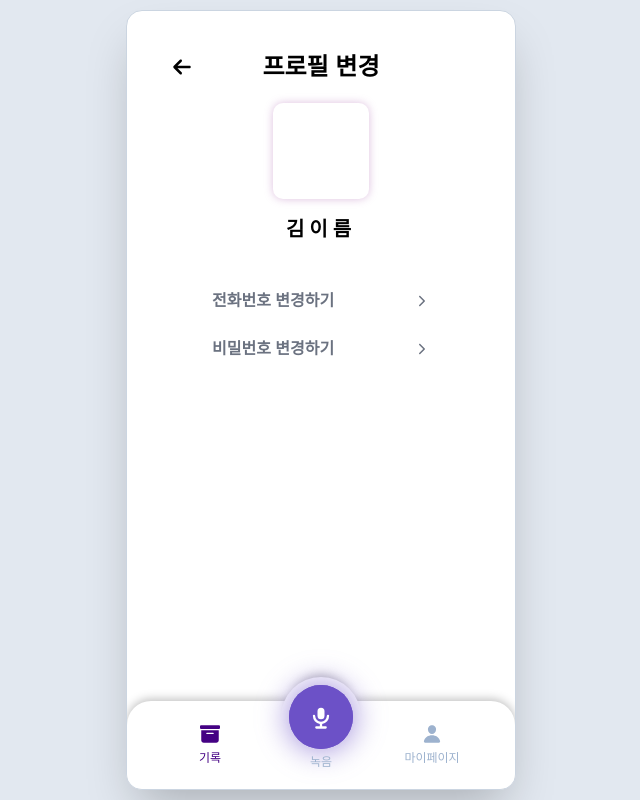
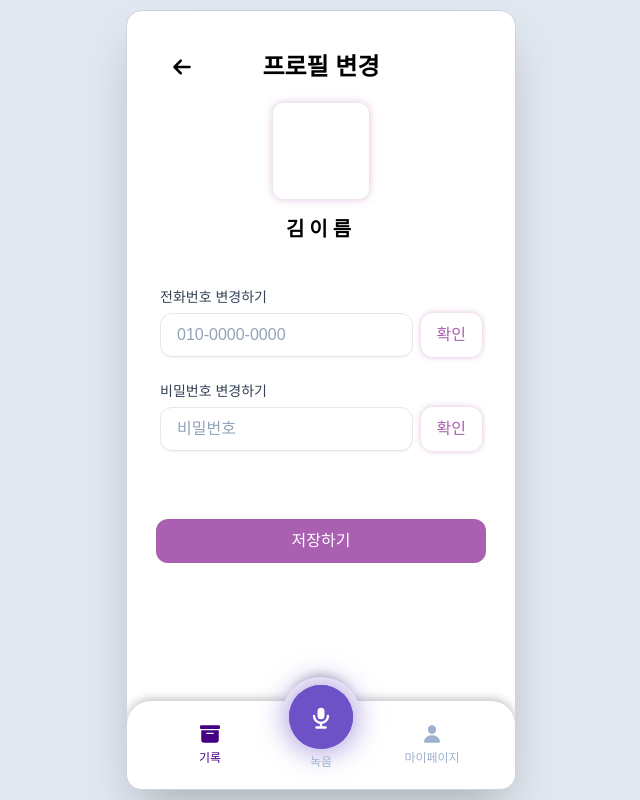
Before and after one commit to taeranlee/maumii, a React (Vite) app: page /mypage/edit in a window 1280 px wide. Shown: the whole page, without its empty margins (319-959 px from the left). Built offline with nearby package versions, Linux system fonts and the light colour scheme; no server answers.

Commit message:
feat:mypage 전화번호/비밀번호 변경 페이지 수정

```diff
--- /dev/null
+++ b/src/api/api.js
@@ -0,0 +1,12 @@
+// src/lib/api.js
+import axios from "axios";
+
+export const api = axios.create({
+  baseURL: import.meta?.env?.VITE_API_BASE_URL || "http://localhost:9000",
+});
+
+api.interceptors.request.use((config) => {
+  const token = localStorage.getItem("accessToken");
+  if (token) config.headers.Authorization = `Bearer ${token}`;
+  return config;
+});
--- a/src/pages/MypageEdit.jsx
+++ b/src/pages/MypageEdit.jsx
@@ -1,26 +1,135 @@
 import Title from "../components/Title";
+import { useMemo, useState } from "react";
 import { Link } from "react-router-dom";
 import { FaArrowLeft } from "react-icons/fa6";
-import { IoIosArrowForward } from "react-icons/io";
+import Button from "../components/Button";
+import Input from "../components/Input";
+import { api } from "../api/api"; // axios 사용 시
 
 export default function MypageEdit() {
+  const [phone, setPhone] = useState("");
+  const [pw, setPw] = useState("");
+
+  // 화면에서 “확인” 누른 값 (서버로 보낼 준비된 값)
+  const [staged, setStaged] = useState({});
+  const [loading, setLoading] = useState(false);
+
+  const uId = localStorage.getItem("uId") || "yo"; // 임시
+
+  const canSave = useMemo(() => Object.keys(staged).length > 0, [staged]);
+
+  const stagePhone = () => {
+    if (!phone.trim()) return;
+    setStaged((prev) => ({ ...prev, uPhone: phone.trim() }));
+  };
+
+  const stagePw = () => {
+    if (!pw.trim()) return;
+    setStaged((prev) => ({ ...prev, uPwd: pw.trim() }));
+  };
+
+  const onSubmit = async (e) => {
+    e.preventDefault();
+    if (!canSave || loading) return;
+
+    try {
+      setLoading(true);
+      // PATCH /api/users/{uId}/account
+      await api.patch(`/api/users/${uId}/account`, staged, {
+        headers: { "Content-Type": "application/json" },
+      });
+      alert("저장되었습니다.");
+      setStaged({});
+      setPw("");
+      // phone은 유지/리셋은 취향대로
+    } catch (err) {
+      console.error(err);
+      alert(
+        err?.response?.data?.message ||
+          err?.message ||
+          "저장에 실패했습니다."
+      );
+    } finally {
+      setLoading(false);
+    }
+  };
+
   return (
     <div className="mx-auto w-full max-w-[330px]">
-        <Title variant="default" className="mt-10" icon={<Link to="/mypage"><FaArrowLeft className="text-lg"/></Link>}>프로필 변경</Title>
-        <div className="grid place-items-center text-center space-y-4 p-5">
-            <div className="w-24 h-24 shadow-[0_0px_8px_rgba(169,96,176,0.4)]" style={{borderRadius:'10px'}}></div>
-            <h2 className="text-lg font-bold" style={{letterSpacing: '5px', display: 'inline-block'}}>김이름</h2>
+      <Title
+        variant="default"
+        className="mt-10"
+        icon={
+          <Link to="/mypage">
+            <FaArrowLeft className="text-lg" />
+          </Link>
+        }
+      >
+        프로필 변경
+      </Title>
+
+      <div className="grid place-items-center text-center space-y-4 p-5">
+        <div
+          className="w-24 h-24 shadow-[0_0px_8px_rgba(169,96,176,0.4)]"
+          style={{ borderRadius: "10px" }}
+        />
+        <h2
+          className="text-lg font-bold"
+          style={{ letterSpacing: "5px", display: "inline-block" }}
+        >
+          김이름
+        </h2>
+      </div>
+
+      <form className="overflow-y-auto h-full bg-white" onSubmit={onSubmit}>
+        {/* 전화번호 */}
+        <div className="flex items-end gap-2 mt-6 px-1">
+          <Input
+            className="flex-1"
+            label="전화번호 변경하기"
+            placeholder="010-0000-0000"
+            value={phone}
+            onChange={(e) => setPhone(e.target.value)}
+          />
+          <Button type="button" variant="outline" onClick={stagePhone}>
+            확인
+          </Button>
         </div>
-        <div className="mt-6 space-y-5">
-          <Link to="/" className="h-7 mx-14 flex justify-between items-center">
-            <span className="font-bold text-gray-500">전화번호 변경하기</span>
-            <IoIosArrowForward className="text-gray-500" />
-          </Link>
-          <Link to="/" className="h-7 mx-14 flex justify-between items-center">
-            <span className="font-bold text-gray-500">비밀번호 변경하기</span>
-            <IoIosArrowForward className="text-gray-500" />
-          </Link>
+
+        {/* 비밀번호 */}
+        <div className="flex items-end gap-2 mt-6 px-1">
+          <Input
+            className="flex-1"
+            label="비밀번호 변경하기"
+            type="password"
+            placeholder="비밀번호"
+            value={pw}
+            onChange={(e) => setPw(e.target.value)}
+          />
+          <Button type="button" variant="outline" onClick={stagePw}>
+            확인
+          </Button>
         </div>
+
+        {/* 저장 예정 표시(선택) */}
+        {canSave && (
+          <div className="text-xs text-gray-500 mt-3 px-1">
+            저장 예정:{" "}
+            {[
+              staged.uPhone ? "전화번호" : null,
+              staged.uPwd ? "비밀번호" : null,
+            ]
+              .filter(Boolean)
+              .join(", ")}
+          </div>
+        )}
+
+        <div className="pt-1 mt-16">
+          <Button full type="submit" disabled={!canSave || loading}>
+            {loading ? "저장중..." : "저장하기"}
+          </Button>
+        </div>
+      </form>
     </div>
   );
 }
```
